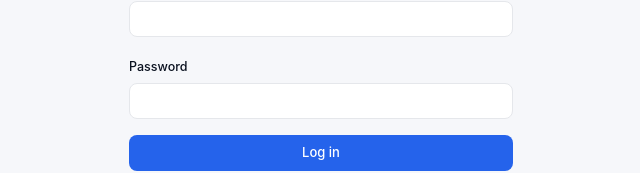
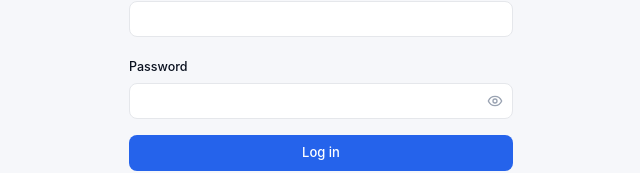
Before and after one commit to hassanelnaim/HavnLine, a Next.js app: page /login in a window 1280 px wide. Shown: the part 382-555 px from the top of the page, without its empty margins (319-959 px from the left). Built offline with nearby package versions, Linux system fonts and the light colour scheme.

Commit message:
Add password visibility toggle to login and signup

```diff
--- a/app/(auth)/login/page.tsx
+++ b/app/(auth)/login/page.tsx
@@ -2,6 +2,7 @@ import Link from "next/link";
 import { signInAction } from "@/app/actions/auth";
 import { Button } from "@/components/ui/button";
 import { Input } from "@/components/ui/input";
+import { PasswordInput } from "@/components/ui/password-input";
 import { Label } from "@/components/ui/label";
 
 export default function LoginPage({ searchParams }: { searchParams: { error?: string; justSignedUp?: string } }) {
@@ -28,7 +29,7 @@ export default function LoginPage({ searchParams }: { searchParams: { error?: st
         </div>
         <div>
           <Label htmlFor="password">Password</Label>
-          <Input id="password" name="password" type="password" required className="mt-1.5" />
+          <PasswordInput id="password" name="password" required className="mt-1.5" />
         </div>
         <Button type="submit" variant="brand" className="w-full">Log in</Button>
       </form>
--- a/app/(auth)/signup/page.tsx
+++ b/app/(auth)/signup/page.tsx
@@ -2,6 +2,7 @@ import Link from "next/link";
 import { signUpAction } from "@/app/actions/auth";
 import { Button } from "@/components/ui/button";
 import { Input } from "@/components/ui/input";
+import { PasswordInput } from "@/components/ui/password-input";
 import { Label } from "@/components/ui/label";
 
 export default function SignupPage({ searchParams }: { searchParams: { error?: string } }) {
@@ -27,7 +28,7 @@ export default function SignupPage({ searchParams }: { searchParams: { error?: s
         </div>
         <div>
           <Label htmlFor="password">Password</Label>
-          <Input id="password" name="password" type="password" required minLength={8} className="mt-1.5" />
+          <PasswordInput id="password" name="password" required minLength={8} className="mt-1.5" />
         </div>
         <div className="flex items-start gap-2.5">
           <input id="acceptTerms" name="acceptTerms" type="checkbox" required className="mt-0.5 h-4 w-4 rounded border-border text-brand focus:ring-2 focus:ring-brand/30" />
--- /dev/null
+++ b/components/ui/password-input.tsx
@@ -0,0 +1,36 @@
+"use client";
+import * as React from "react";
+import { Eye, EyeOff } from "lucide-react";
+import { cn } from "@/lib/utils";
+
+const PasswordInput = React.forwardRef<HTMLInputElement, Omit<React.InputHTMLAttributes<HTMLInputElement>, "type">>(
+  ({ className, ...props }, ref) => {
+    const [visible, setVisible] = React.useState(false);
+
+    return (
+      <div className="relative">
+        <input
+          type={visible ? "text" : "password"}
+          className={cn(
+            "flex h-9 w-full rounded-lg border border-border bg-card px-3 pr-10 text-[13.5px] text-text placeholder:text-text-faint focus-visible:outline-none focus-visible:ring-2 focus-visible:ring-brand/30 disabled:opacity-50",
+            className
+          )}
+          ref={ref}
+          {...props}
+        />
+        <button
+          type="button"
+          onClick={() => setVisible((v) => !v)}
+          className="absolute right-0 top-0 flex h-9 w-9 items-center justify-center text-text-faint hover:text-text"
+          aria-label={visible ? "Hide password" : "Show password"}
+          tabIndex={-1}
+        >
+          {visible ? <EyeOff className="h-4 w-4" /> : <Eye className="h-4 w-4" />}
+        </button>
+      </div>
+    );
+  }
+);
+PasswordInput.displayName = "PasswordInput";
+
+export { PasswordInput };
```
